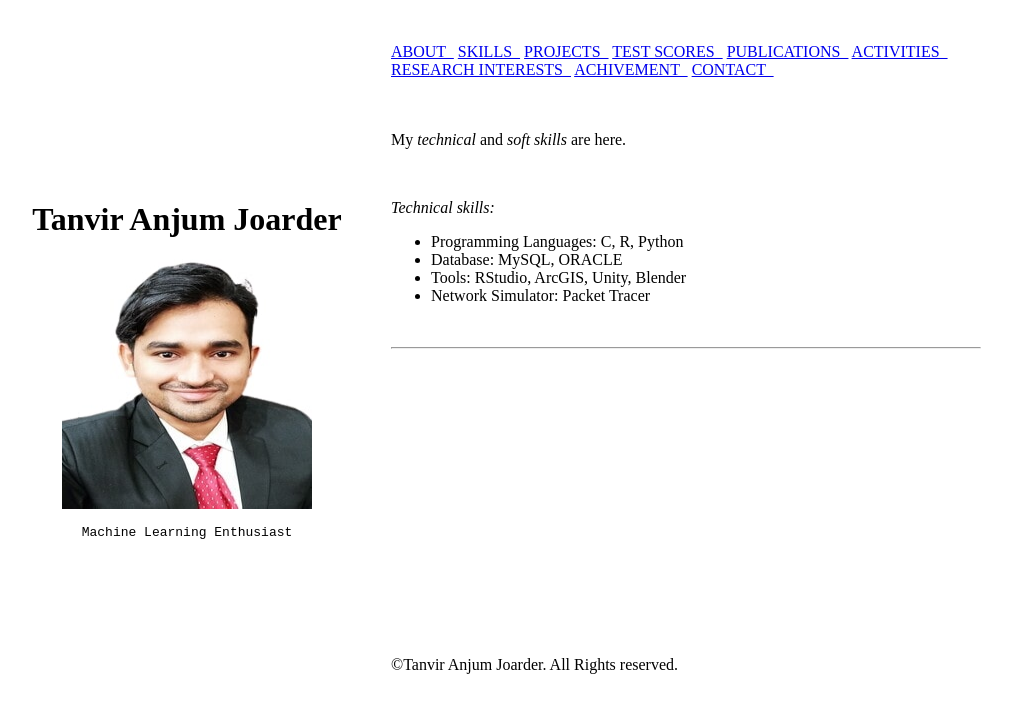
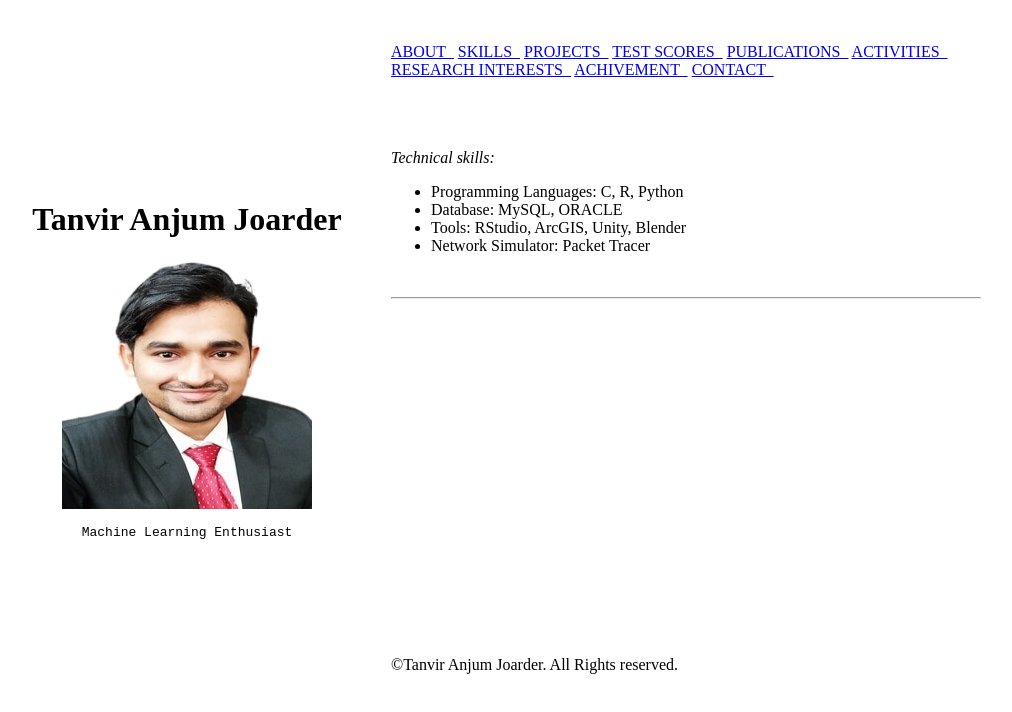
Before and after one commit to Ussash93/tanviranjumjoarder.github.io, a plain HTML site: page skill.html in a window 1280 px wide. Shown: the whole page, without its empty margins (156-1168 px from the left). Drawn offline with Linux system fonts and the light colour scheme.

Commit message:
Update skill.html

```diff
--- a/skill.html
+++ b/skill.html
@@ -28,7 +28,7 @@
 
 		</td>
 		<td valign="top">
-			<p>My <em>technical</em> and <em>soft skills</em> are here.</p>
+
 			<br>
 			<p><em>Technical skills:</em></p>
 			<table>
```
